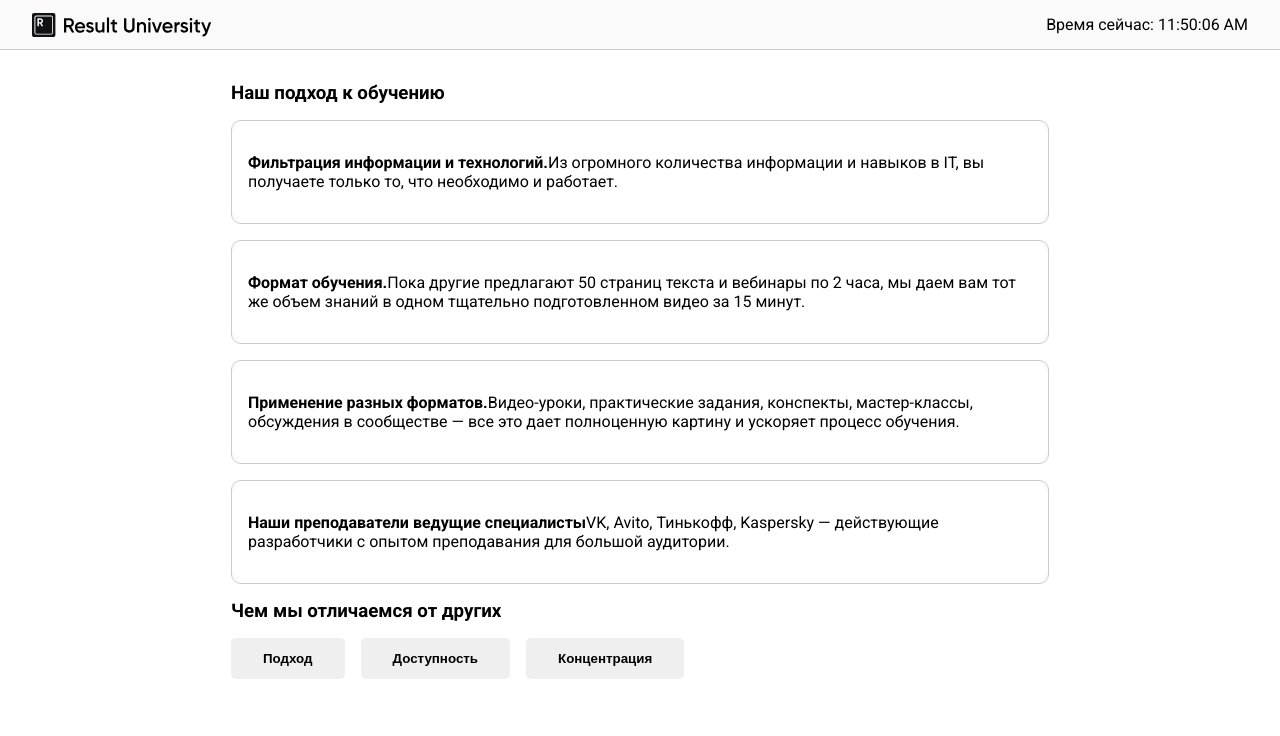
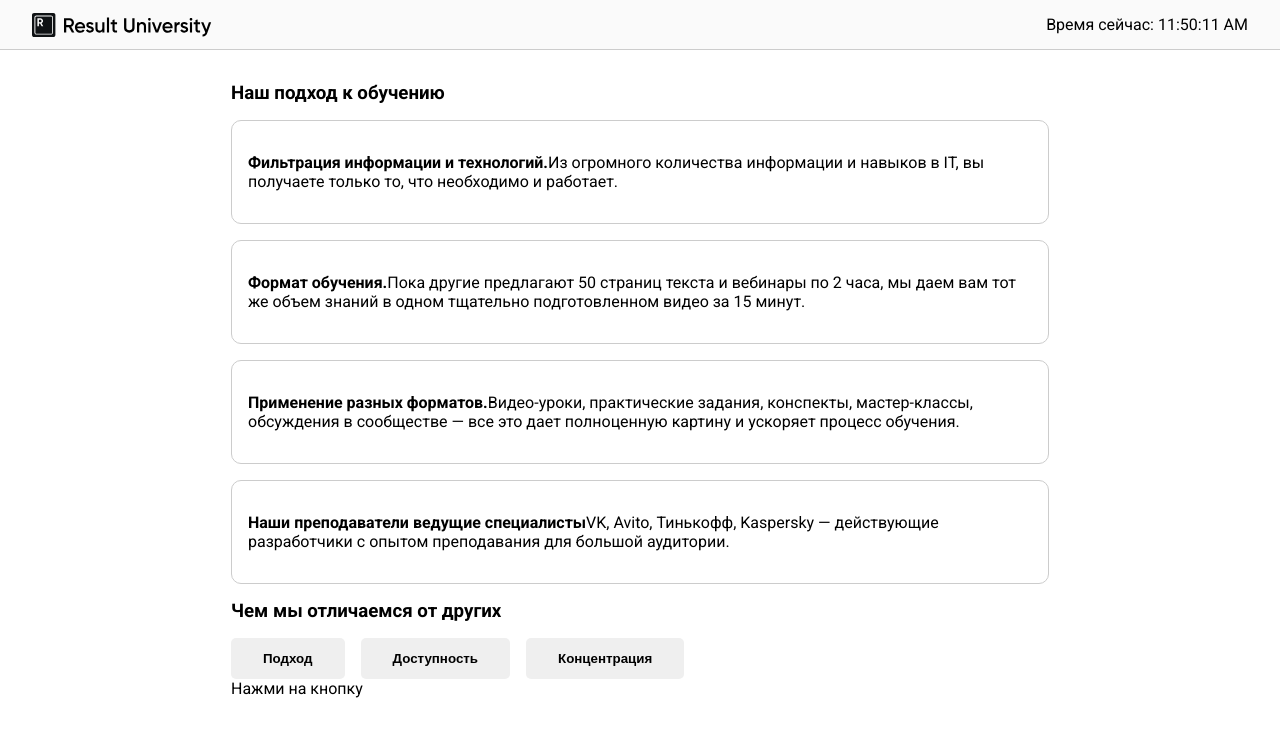
Before and after one commit to alexgit2023/react_learn, a React (Vite) app: page / in a window 1280 px wide. Shown: the top 736 px of the page. Built offline with nearby package versions, Linux system fonts and the light colour scheme.

Commit message:
add tabContent

```diff
--- a/src/App.jsx
+++ b/src/App.jsx
@@ -1,11 +1,18 @@
 import Header from "./components/Header"
 import WayToTeach from "./components/WayToTeach"
 import Button from "./components/Button/Button"
-import { ways } from './data'
+import { useState } from "react"
+import { ways, differences } from './data'
 
 
 
 export default function App() {
+  const [contentType, setContentType] = useState(null)
+
+  function handleClick(type) {
+    setContentType(type)
+  }
+
   return (
     <div>
       <Header />
@@ -21,9 +28,12 @@ export default function App() {
         </section>
         <section>
           <h3>Чем мы отличаемся от других</h3>
-          <Button>Подход</Button>
-          <Button>Доступность</Button>
-          <Button>Концентрация</Button>
+          <Button onClick={() => handleClick('way')}>Подход</Button>
+          <Button onClick={() => handleClick('easy')}>Доступность</Button>
+          <Button onClick={() => handleClick('program')}>Концентрация</Button>
+
+          {contentType ? (<p>{differences[contentType]}</p>) : (<div>Нажми на кнопку</div>)}
+
         </section>
       </main>
     </div>
--- a/src/components/Button/Button.jsx
+++ b/src/components/Button/Button.jsx
@@ -1,5 +1,6 @@
 import './Button.css'
 
-export default function Button({ children }) {
-    return <button className="button">{children}</button>
+export default function Button({ children, onClick }) {
+
+    return <button className="button active" onClick={onClick}>{children}</button>
 }
--- a/src/components/Header.jsx
+++ b/src/components/Header.jsx
@@ -1,8 +1,11 @@
+import { useState } from 'react'
 import logo from '/logo-name.svg'
 
 
 export default function Header() {
-    const now = new Date()
+    const [now, setNow] = useState(new Date())
+
+    setInterval(() => setNow(new Date()),1000)
     const name = "Result"
 
     return (
```
